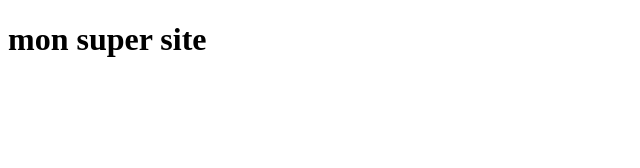
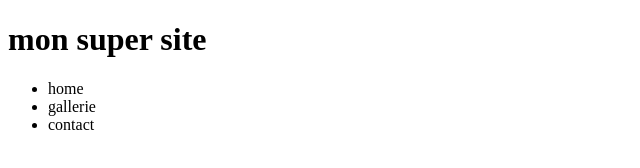
Before and after one commit to Sofianlimule/projet-git, a plain HTML site: page index.html in a window 1280 px wide. Shown: the whole page, without its empty margins (0-640 px from the left). Drawn offline with Linux system fonts and the light colour scheme.

Commit message:
ajout de la nav

```diff
--- a/index.html
+++ b/index.html
@@ -9,5 +9,12 @@
 </head>
 <body>
     <h1>mon super site</h1>
+    <nav>
+        <ul>
+            <li>home</li>
+            <li>gallerie</li>
+            <li>contact</li>
+        </ul>
+    </nav>
 </body>
 </html>
```
